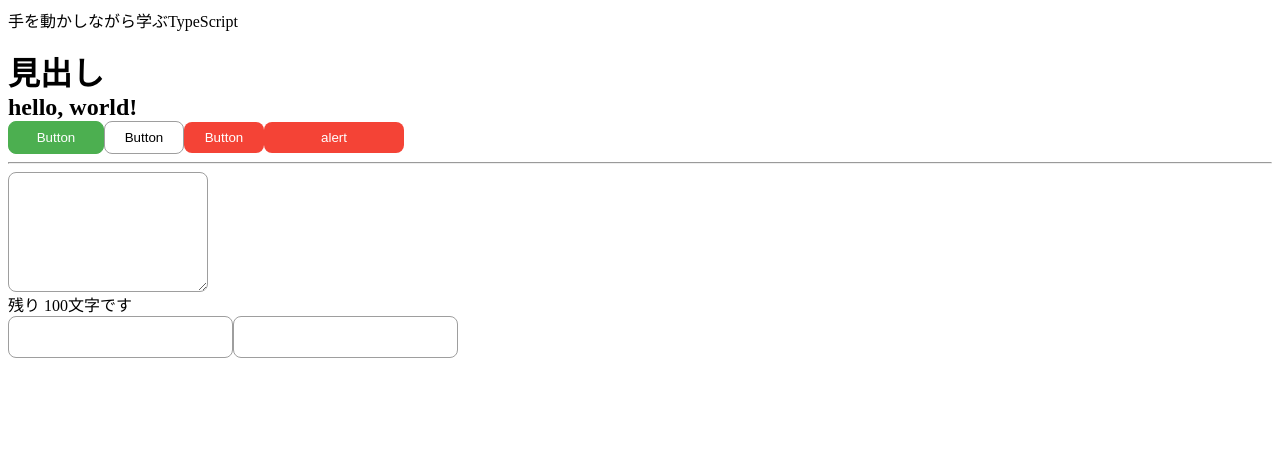
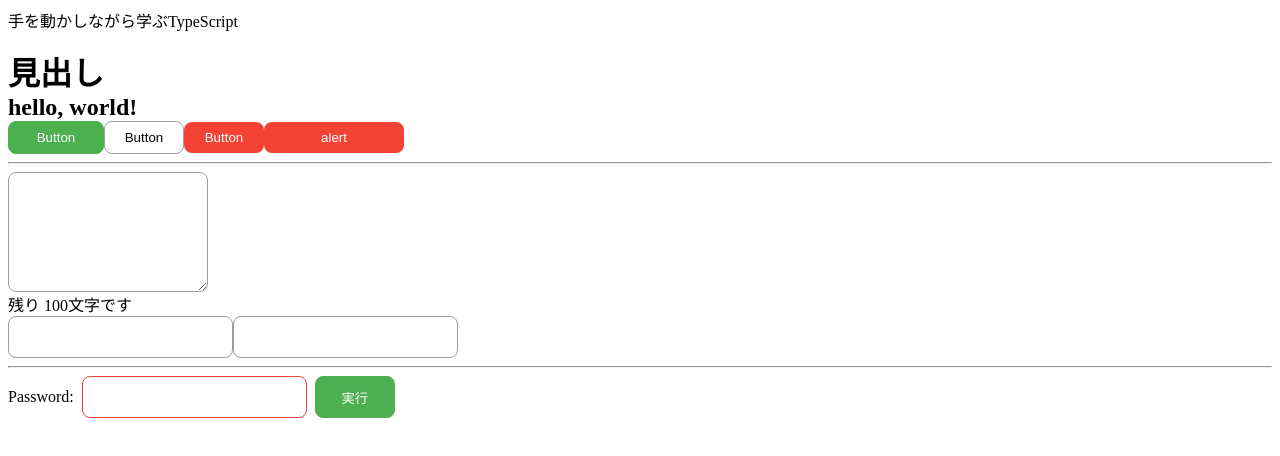
Before and after one commit to mendelssohnbach/react-styledcompnet-ui, a React app: page / in a window 1280 px wide. Shown: the top 456 px of the page. Built offline with nearby package versions, Linux system fonts and the light colour scheme.

Commit message:
:lipstick: PasswordForm UI作成

```diff
--- a/src/App.tsx
+++ b/src/App.tsx
@@ -1,6 +1,7 @@
 import { AlertButton, Button } from './libs/Button';
 import { Heading } from './libs/Heading';
 import { Input } from './libs/Input';
+import { PasswordForm } from './libs/PasswordForm';
 import { Text } from './libs/Text';
 import { TextArea } from './libs/TextArea';
 
@@ -40,6 +41,8 @@
       />
       <Input type="text" />
       <Input type="password" />
+      <hr />
+      <PasswordForm onSubmit={(password) => console.log(password)} />
     </>
   );
 };
--- /dev/null
+++ b/src/libs/PasswordForm.tsx
@@ -0,0 +1,62 @@
+import { ChangeEvent, useCallback, useEffect, useState, VFC } from 'react';
+import styled from 'styled-components';
+import { fontSize, space } from './constants';
+import { Button } from './Button';
+import { Input } from './Input';
+
+type Props = {
+  onSubmit: (password: string) => void;
+};
+
+export const PasswordForm: VFC<Props> = ({ onSubmit }) => {
+  const [value, setValue] = useState<string>('');
+
+  const handleChange = (event: ChangeEvent<HTMLInputElement>) => {
+    setValue(event.currentTarget.value);
+  };
+
+  const handleKeyDown = useCallback(
+    (e: KeyboardEvent) => {
+      if (e.key === 'Enter') {
+        onSubmit(value);
+      }
+    },
+    [value]
+  );
+
+  useEffect(() => {
+    document.addEventListener('keydown', handleKeyDown);
+    return () => document.removeEventListener('keydown', handleKeyDown);
+  }, [handleKeyDown]);
+
+  return (
+    <Wrapper>
+      <Label htmlFor="password">Password:</Label>
+      <InputForm
+        id="password"
+        type="password"
+        onChange={(e) => handleChange(e)}
+        error={value.length < 8}
+      />
+      <Button
+        onClick={() => onSubmit(value)}
+        title="実行"
+        type="primary"
+      />
+    </Wrapper>
+  );
+};
+
+const Wrapper = styled.div`
+  display: flex;
+`;
+
+const Label = styled.label`
+  margin: 0 ${space.m} 0 0;
+  font-size: ${fontSize.m};
+  line-height: 42px;
+`;
+
+const InputForm = styled(Input)`
+  margin-right: ${space.m};
+`;
```
Also changed, not shown: 1 other file (tests, documents, lock files or other folders).
